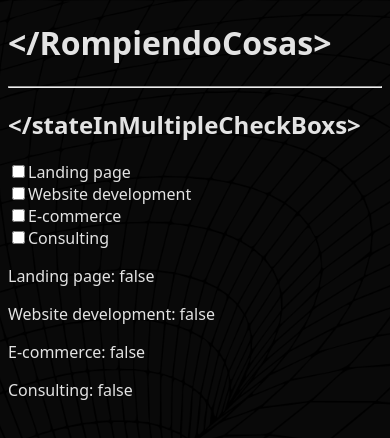
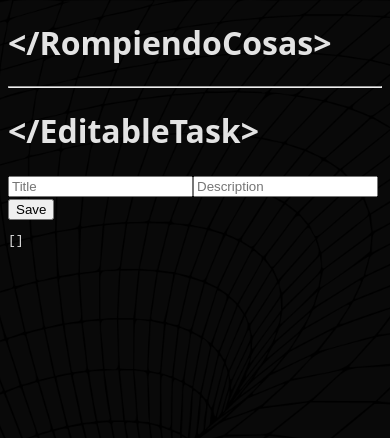
Before and after one commit to MrRedu/rompiendo-react, a React (Vite) app: page / in a window 390 px wide. Shown: the top 438 px of the page. Built offline with nearby package versions, Linux system fonts and the light colour scheme.

Commit message:
editableTask

```diff
--- a/src/App.jsx
+++ b/src/App.jsx
@@ -9,8 +9,9 @@
 // import { InfiniteScrollBanner } from './components/infinite-scroll-animation/InfiniteScrollBanner'
 // import { TestSpline } from './components/3d/test-1/TestSpline'
 // import { WeatherApp } from './components/weather-app/WeatherApp'
+// import { StateInMultipleCheckBoxes } from './components/stateInMultipleCheckBoxes/StateInMultipleCheckBoxes'
 
-import { StateInMultipleCheckBoxes } from './components/stateInMultipleCheckBoxes/StateInMultipleCheckBoxes'
+import { EditableTask } from './components/editable-task/EditableTask'
 
 export const App = () => {
   return (
@@ -43,7 +44,8 @@ export const App = () => {
       {/* <InfiniteScrollBanner direction="right" speed="slow" /> */}
       {/* <TestSpline /> */}
       {/* <WeatherApp /> */}
-      <StateInMultipleCheckBoxes />
+      {/* <StateInMultipleCheckBoxes /> */}
+      <EditableTask />
     </>
   )
 }
--- /dev/null
+++ b/src/components/editable-task/EditableInput.jsx
@@ -0,0 +1,73 @@
+import propTypes from 'prop-types'
+import { useState } from 'react'
+
+export const EditableInput = ({ value, type, onChange }) => {
+  const [editing, setEditing] = useState(false)
+  const [inputValue, setInputValue] = useState(value)
+
+  const handleInputChange = event => {
+    setInputValue(event.target.value)
+  }
+
+  const handleKeyDown = event => {
+    if (event.key === 'Enter') {
+      setEditing(false)
+      onChange(inputValue)
+    }
+  }
+
+  const handleClick = () => {
+    setEditing(true)
+  }
+
+  return editing ? (
+    <input
+      type={type}
+      value={inputValue}
+      onChange={handleInputChange}
+      onKeyDown={handleKeyDown}
+      onBlur={() => {
+        setEditing(false)
+        onChange(inputValue)
+      }}
+      autoFocus
+    />
+  ) : (
+    <span onClick={handleClick}>{value}</span>
+  )
+}
+
+EditableInput.propTypes = {
+  value: propTypes.string,
+  type: propTypes.string,
+  onChange: propTypes.func,
+}
+
+// import propTypes from 'prop-types'
+// import { useState } from 'react'
+
+// export const EditableInput = ({ value, type, onChange, ...props }) => {
+//   const [isEditing, setIsEditing] = useState(false)
+//   const turnOnEditing = () => setIsEditing(true)
+//   const turnOffEditing = () => setIsEditing(false)
+
+//   return (
+//     <div>
+//       <input
+//         type={type}
+//         value={value}
+//         readOnly={!isEditing}
+//         onClick={turnOnEditing}
+//         onBlur={turnOffEditing}
+//         onChange={onChange}
+//       />
+//       {/* <button>button</button> */}
+//     </div>
+//   )
+// }
+
+// EditableInput.propTypes = {
+//   value: propTypes.string,
+//   type: propTypes.string,
+//   onChange: propTypes.func,
+// }
--- /dev/null
+++ b/src/components/editable-task/EditableTask.jsx
@@ -0,0 +1,44 @@
+import { EditableInput } from './EditableInput'
+import { useForm } from './useForm'
+
+export const EditableTask = () => {
+  const { tasks, formData, handleChange, handleSubmit, handleTaskChange } =
+    useForm()
+
+  return (
+    <>
+      <h1>{`</EditableTask>`}</h1>
+      <form action="" onSubmit={handleSubmit}>
+        <input
+          onChange={handleChange}
+          type="text"
+          value={formData.title}
+          name="title"
+          placeholder="Title"
+        />
+        <input
+          onChange={handleChange}
+          type="text"
+          name="description"
+          value={formData.description}
+          placeholder="Description"
+        />
+        <button type="submit">Save</button>
+      </form>
+      {tasks && <pre>{JSON.stringify(tasks, null, 2)}</pre>}
+      {tasks && (
+        <ul>
+          {tasks.map((task, index) => (
+            <li key={task.id}>
+              <EditableInput
+                value={task.title}
+                type={'text'}
+                onChange={value => handleTaskChange(index, 'title', value)}
+              />
+            </li>
+          ))}
+        </ul>
+      )}
+    </>
+  )
+}
--- /dev/null
+++ b/src/components/editable-task/useForm.js
@@ -0,0 +1,46 @@
+import { useState } from 'react'
+
+export function useForm() {
+  const [tasks, setTasks] = useState([])
+  const [formData, setFormData] = useState({
+    id: '',
+    title: '',
+    description: '',
+  })
+
+  const handleChange = e => {
+    setFormData(prev => ({
+      ...prev,
+      [e.target.name]: e.target.value,
+    }))
+  }
+
+  const handleSubmit = e => {
+    e.preventDefault()
+    const { title, description } = formData
+
+    setTasks(prev => [
+      {
+        id: self.crypto.randomUUID(),
+        title,
+        description,
+      },
+      ...prev,
+    ])
+    setFormData({ id: '', title: '', description: '' })
+  }
+
+  const handleTaskChange = (index, key, value) => {
+    const newTasks = [...tasks]
+    newTasks[index][key] = value
+    setTasks(newTasks)
+  }
+
+  return {
+    tasks,
+    formData,
+    handleChange,
+    handleSubmit,
+    handleTaskChange
+  }
+}
```
